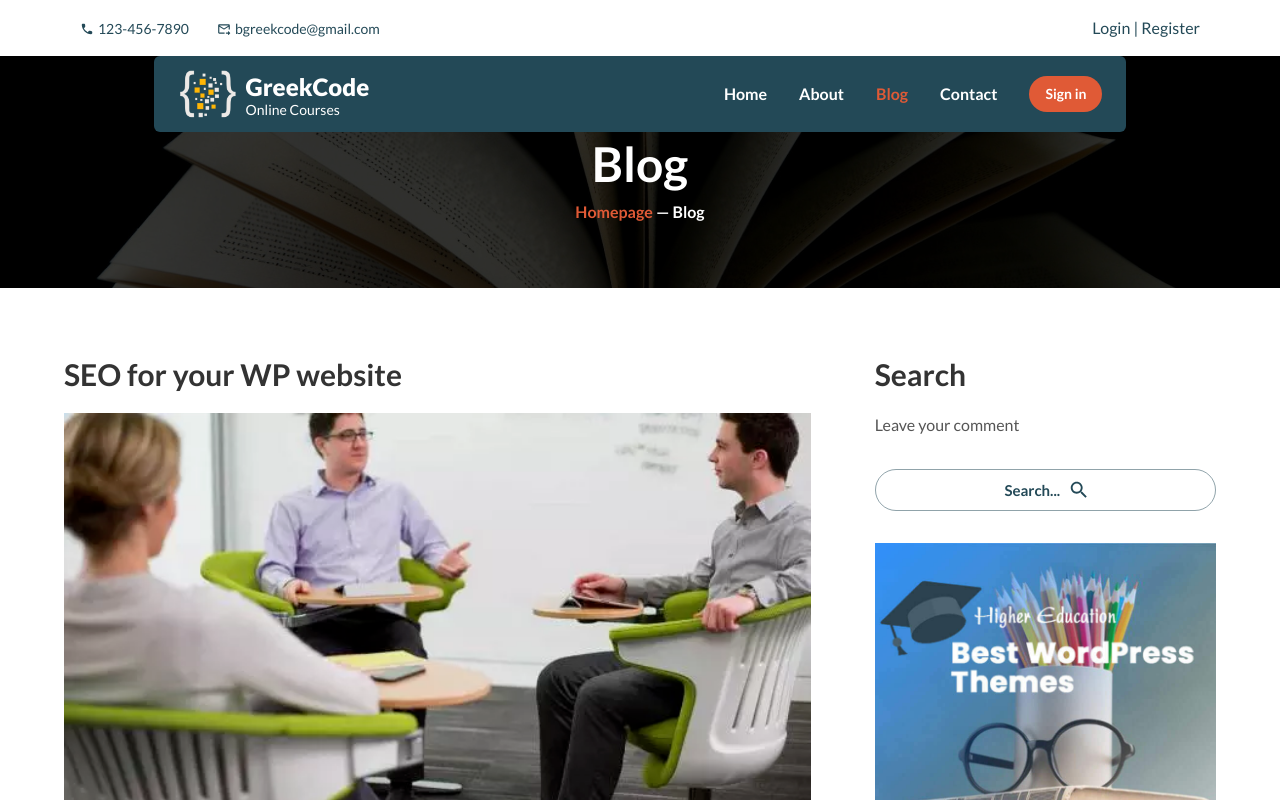
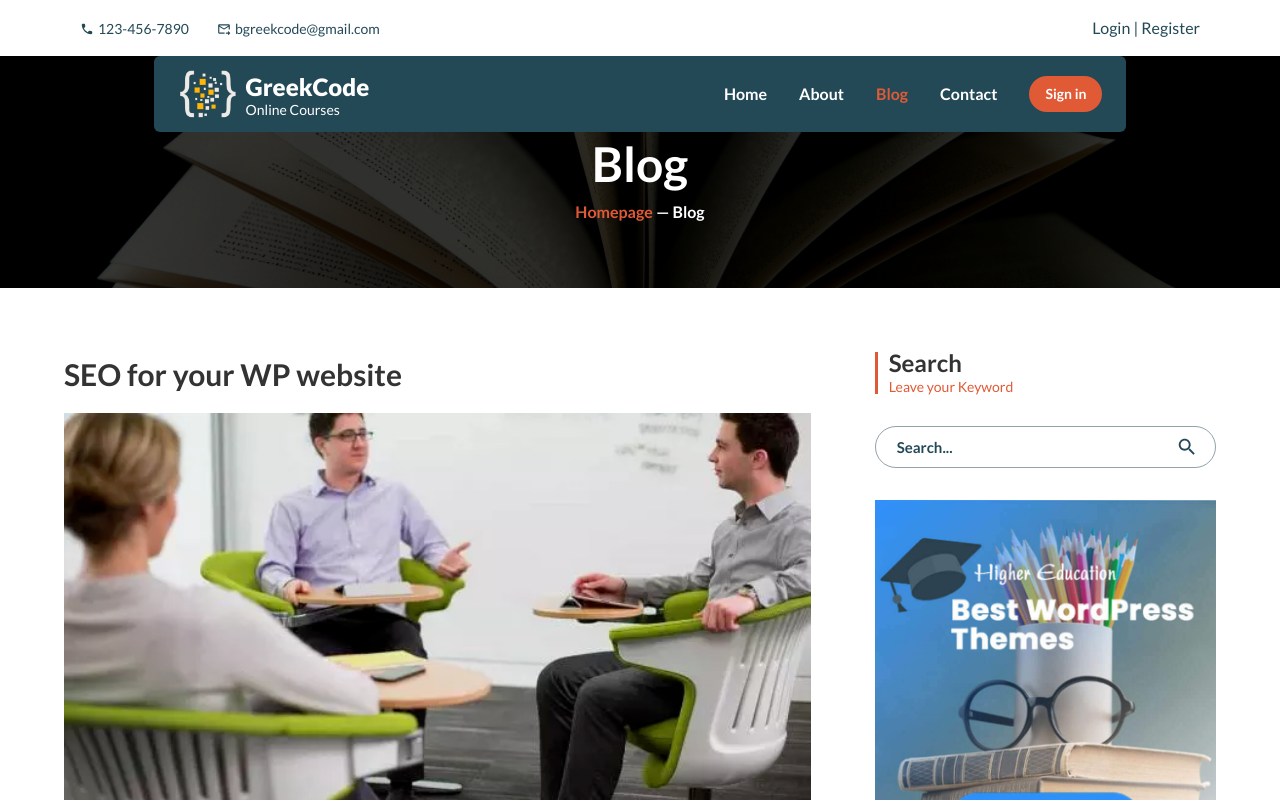
Before and after one commit to ferdousr3/school-management, a React (Create React App) app: page /blog in a window 1280 px wide. Shown: the top 800 px of the page. Built offline with nearby package versions, Linux system fonts and the light colour scheme; no server answers.

Commit message:
#8 Search form and search bar

```diff
--- a/src/pages/Blogs/Blog.tsx
+++ b/src/pages/Blogs/Blog.tsx
@@ -1,4 +1,5 @@
 import React from "react";
+import "../../pages/Blogs/Style/BlogStyles"
 import SearchIcon from "@mui/icons-material/Search";
 import {
   Container,
@@ -10,6 +11,7 @@ import {
 import seoImage from "../../assets/Blog/seo.png";
 import addImage from "../../assets/Blog/we.jpg";
 import data from "../../data/data";
+import { styles } from "../../pages/Blogs/Style/BlogStyles";
 const Blog = () => {
   return (
     <>
@@ -40,21 +42,24 @@ const Blog = () => {
               </>
             </Grid>
             <Grid item xs={12} md={4} justifyContent="center">
+              <Box component="span" sx={styles.searchLeftBorder}>
               <Typography
                 variant="sectionTitle"
-                component="h1"
-                sx={{ mt: { } }}
+                sx={{ fontSize:'24px' }}
               >
                 Search
+                <Typography variant="subtitle2"
+                sx={{fontSize: '0.875rem',color:'#e05a36', lineHeight:'1.1', marginTop: '5px'}}>Leave your Keyword</Typography>
               </Typography>
-              <Typography
+              {/* <Typography
                 variant="description"
                 component="p"
-                sx={{ pt: "1rem" }}
+                sx={{ pt: "" }}
               >
                 Leave your comment
-              </Typography>
-              <Button variant="outlined" size="large" endIcon={<SearchIcon />} fullWidth sx={{my:{md:"2rem", xs:"2rem"}}}>Search... </Button>
+              </Typography> */}
+              </Box>
+              <Button variant="outlined" size="large" endIcon={<SearchIcon />} fullWidth sx={{my:{md:"2rem", xs:"2rem", justifyContent:'space-between'}}}>Search... </Button>
 
               <img src={addImage} alt="blog" width="100%" height="auto" />
             </Grid>
--- /dev/null
+++ b/src/pages/Blogs/Style/BlogStyles.tsx
@@ -0,0 +1,20 @@
+import { SxProps, Theme } from "@mui/material";
+
+type SxStyles = Record<string, SxProps<Theme>>;
+
+export function sxStyles<T extends SxStyles>(arg: T): T {
+  return arg;
+}
+
+const styles = sxStyles({
+    searchLeftBorder: (theme: Theme) => ({
+        borderLeft: '3px solid #e05a36',
+        display: 'block',
+        paddingLeft: '11px',
+        lineHeight: '0.9',
+  }),
+
+
+});
+
+export { styles };
```
